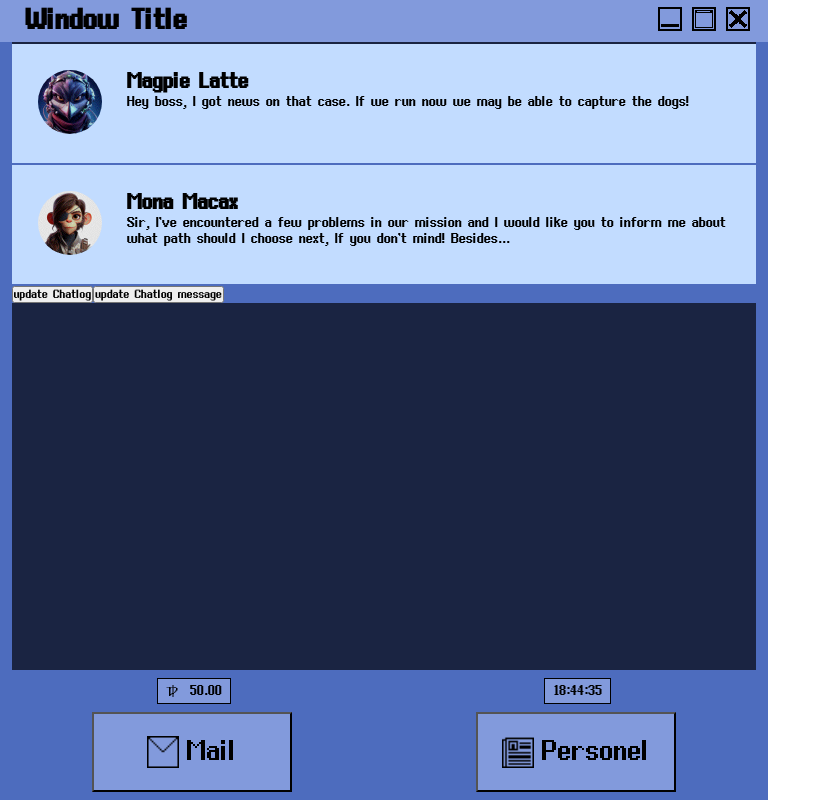
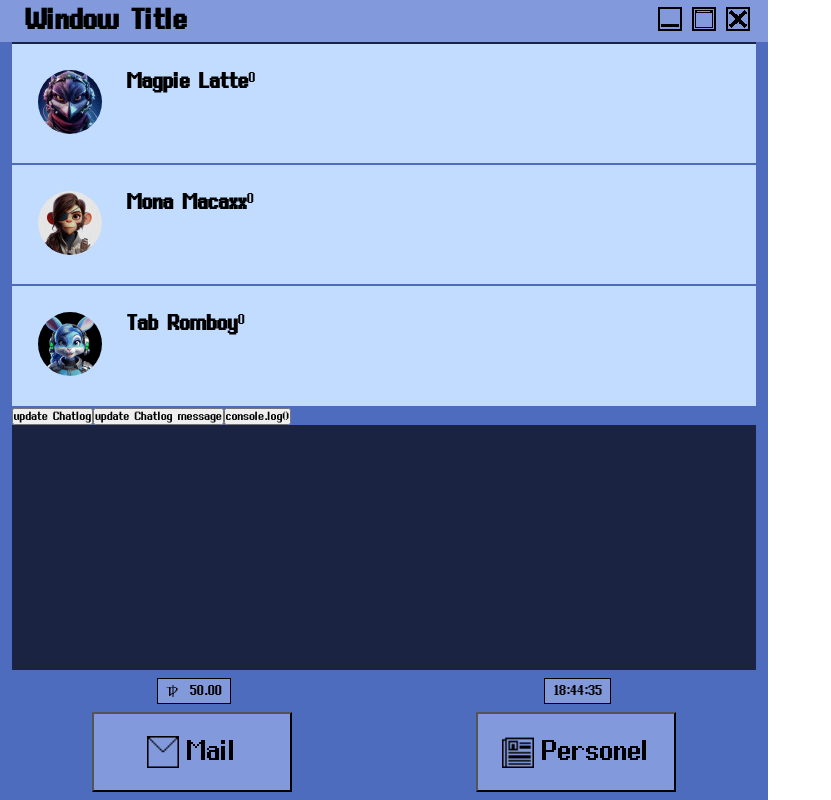
Before and after one commit to DanSowaru/stray-dogs-v5, a Vue app: page /chat in a window 1280 px wide. Shown: the whole page, without its empty margins (0-831 px from the left). Built offline with nearby package versions, Linux system fonts and the light colour scheme.

Commit message:
Using CHARACTER_LIST with Dog objects

```diff
--- a/src/assets/gamefiles/DOG_LIST.js
+++ b/src/assets/gamefiles/DOG_LIST.js
@@ -24,7 +24,7 @@ CHARACTER_LIST.push(magpieLatte)
 
 let monaMacaxx = new Dog(
   'Mona Macaxx', // dogName
-  'femon19', // dogPortrait
+  'femmon19', // dogPortrait
   23, // dogPersonalityGood
   53, // dogPersonalityEvil
   35, // dogPersonalitySmart
--- a/src/components/ChatblockComponent.vue
+++ b/src/components/ChatblockComponent.vue
@@ -24,13 +24,17 @@
 export default {
   name: 'ChatblockComponent',
 
+  data () {
+    return {
+      placeholderPortrait: require('@/assets/images/portraits/unknown.png')
+    }
+  },
+
   props: ['chatPreviewProp'],
 
   methods: {
-    // getPortrait () {
-    //   return require('@/assets/images/portraits/' + this.chatPreviewProp.portraitUrl)
-    // }
   },
+
   computed: {
     truncatedLastMessage () {
       if (this.chatPreviewProp.dogLastMessage.length > 150) {
@@ -40,7 +44,13 @@ export default {
       }
     },
     getPortrait () {
-      return require('@/assets/images/portraits/' + this.chatPreviewProp.dogPortrait + '.png')
+      const portraitUrl = require('@/assets/images/portraits/' + this.chatPreviewProp.dogPortrait + '.png')
+      try {
+        return portraitUrl
+      } catch (error) {
+        return this.placeholderPortrait
+      }
+      // return (portraitUrl != null) ? portraitUrl : this.placeholderPortrait
     }
   }
 }
--- a/src/views/ChatView.vue
+++ b/src/views/ChatView.vue
@@ -6,10 +6,15 @@
     v-for="chatPreviewUnit in chatlog"
     :key="chatPreviewUnit.dogId"
     :chatPreviewProp="chatPreviewUnit"
-    @click="Open"/>
+    @click="Open"
+    />
+    <!--
+      TODO: Create a OpenedChatComponent or OpenedChat View
+      TODO: Implement the Open method to change view to a individual chatbox -->
 
     <button @click="testUpdate">update Chatlog</button>
     <button @click="testUpdate2">update Chatlog message</button>
+    <button @click="testLog">console.log()</button>
   </section>
 </template>
 
@@ -17,8 +22,9 @@
 
 import ChatblockComponent from '@/components/ChatblockComponent.vue'
 
-import { testChatlog } from '@/assets/gamefiles/chatlog.js'
+// import { testChatlog } from '@/assets/gamefiles/chatlog.js'
 import { Dog } from '@/assets/gamefiles/Dog.js'
+import { CHARACTER_LIST } from '@/assets/gamefiles/DOG_LIST'
 
 export default {
   name: 'ChatView',
@@ -28,7 +34,8 @@ export default {
   data () {
     return {
       // TODO: change the origin of the imported chatlog to an array of Dogs objects that is holded in the ChatView component in an array of objects
-      chatlog: testChatlog,
+      chatlog: CHARACTER_LIST,
+      // characterList: CHARACTER_LIST,
       dogId: 0,
       jackRabbit: new Dog(
         'Jack Rabbit',
@@ -77,7 +84,11 @@ export default {
       }
     },
 
-    // ///////////////////////////////////////////////////     TEST AREA
+    // ///////////////////////////////////////////////////
+    // /////////////////                         /////////
+    // /////////////////        TEST AREA        /////////
+    // /////////////////                         /////////
+    // ///////////////////////////////////////////////////
     testUpdate () {
       this.jackRabbit.newMessage('Is this thing turned on?')
 
@@ -89,6 +100,11 @@ export default {
     testUpdate2 () {
       this.jackRabbit.newMessage('This is my second message!')
       this.updateChatlog(this.jackRabbit)
+    },
+
+    testLog () {
+      console.log(this.characterList)
+      console.log(this.chatlog)
     }
   }
 }
```
